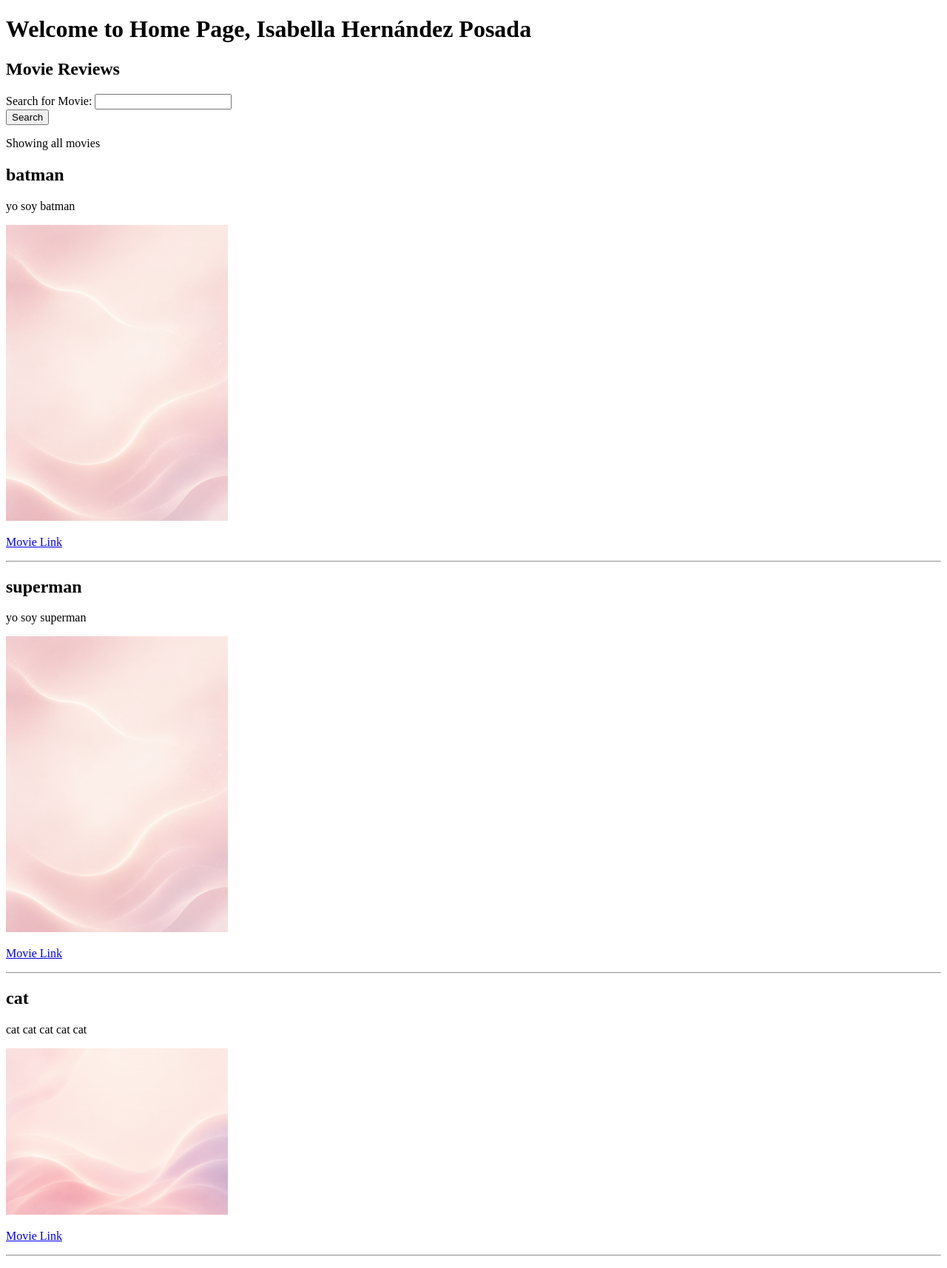
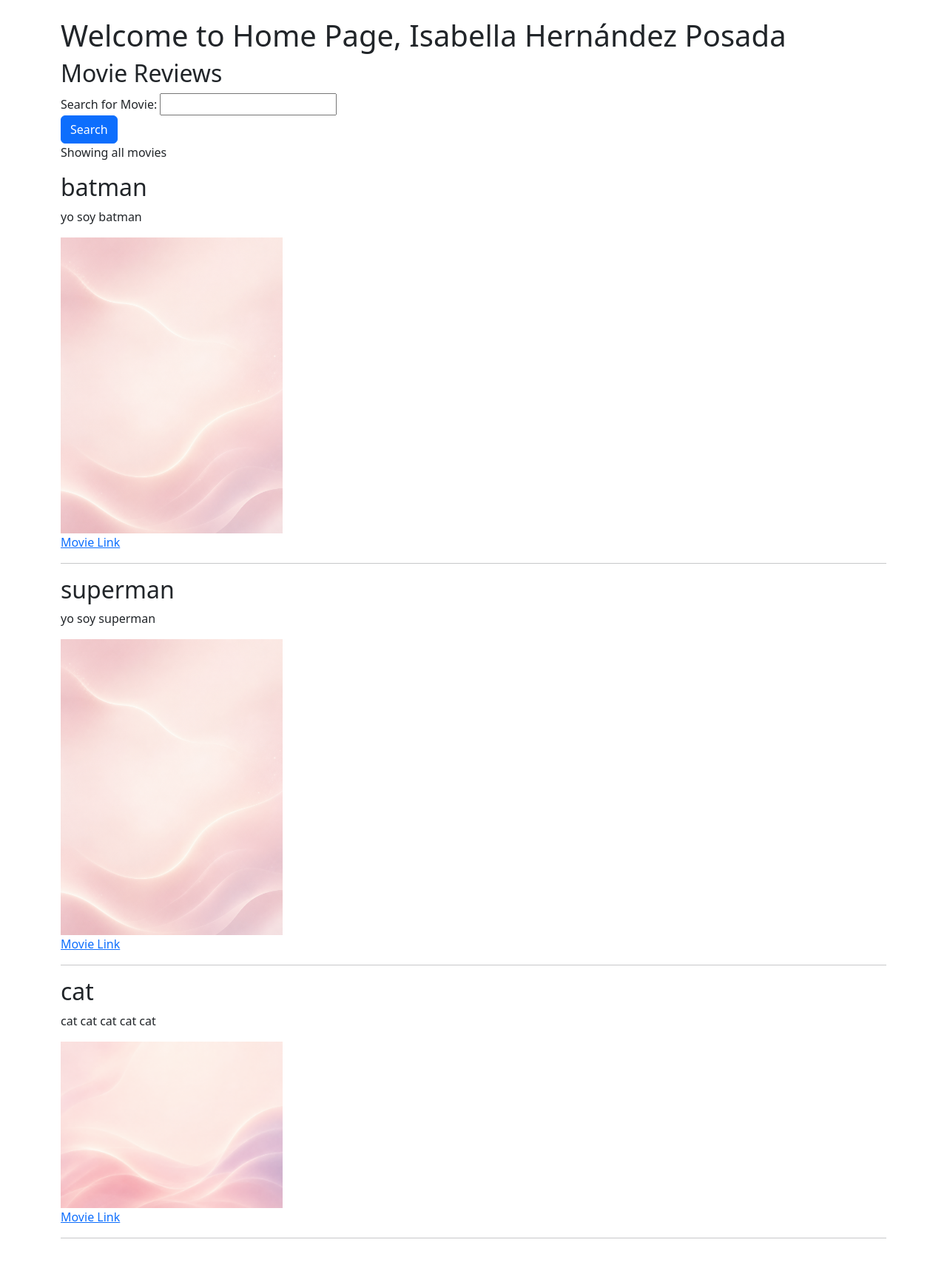
Before and after one commit to SailBliss/Taller1_PI1_2026_2, a Django app: page / in a window 1280 px wide. Shown: the whole page at 74% size. Run offline with Django 5.2, Linux system fonts and the light colour scheme; data comes from the database, SQL or seed files in the repository.

Commit message:
visualizacion de peliculas con estilo

```diff
--- a/movie/templates/home.html
+++ b/movie/templates/home.html
@@ -4,9 +4,10 @@
 <head>
     <meta charset="UTF-8">
     <title>Movie Reviews</title>
+    <link href="https://cdn.jsdelivr.net/npm/bootstrap@5.3.7/dist/css/bootstrap.min.css" rel="stylesheet">
 </head>
 
-<body>
+<body class="container py-4">
     <h1>Welcome to Home Page, {{ name }}</h1>
     <h2>Movie Reviews</h2>
 
@@ -16,7 +17,7 @@
             <input type="text" id="searchMovie" name="searchMovie" value="{{ searchTerm|default_if_none:'' }}">
         </div>
 
-        <button type="submit">Search</button>
+        <button type="submit" class="btn btn-primary">Search</button>
     </form>
 
     {% if searchTerm %}
```
